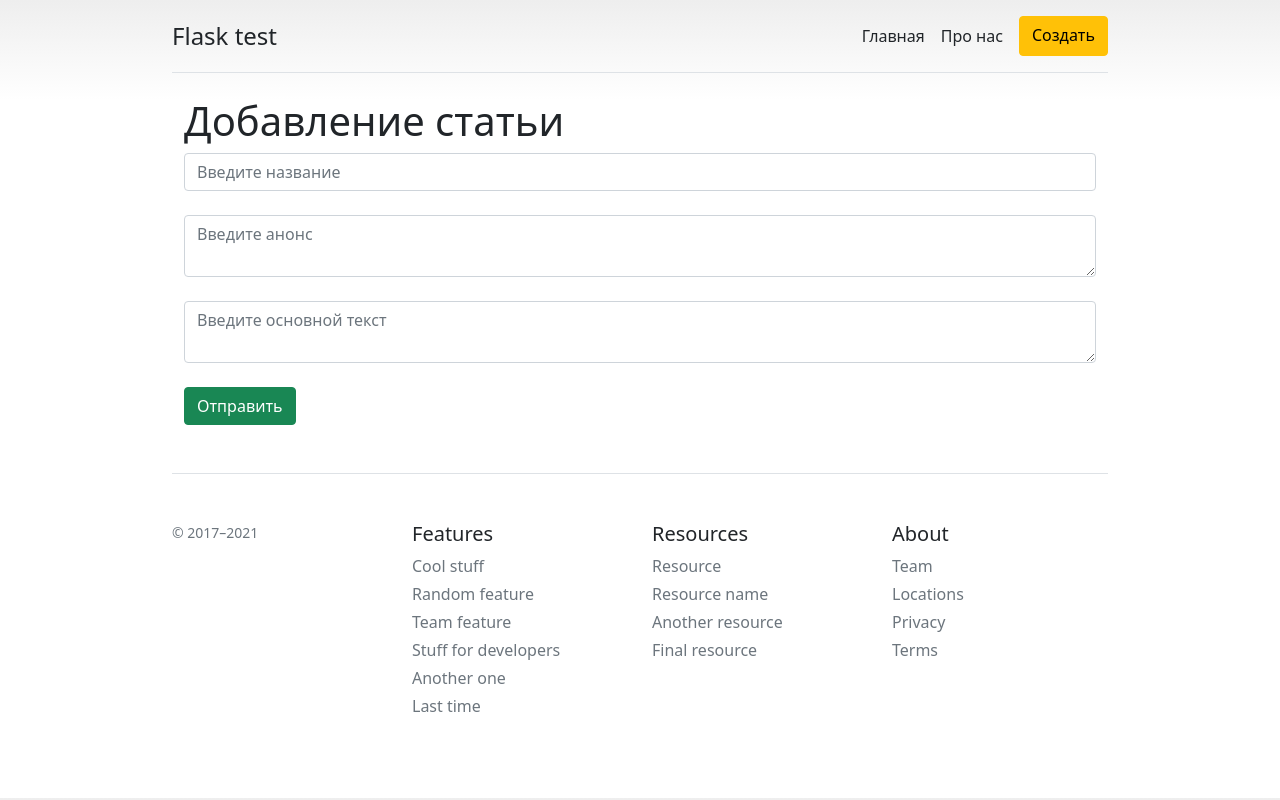
After one commit to deejaymmm/flask_test, a Flask app: page /create-article in a window 1280 px wide. The commit adds this page. Run offline with Flask 2, Linux system fonts and the light colour scheme; some libraries are stand-ins or nearby versions.

Commit message:
lesson 3

```diff
--- a/app.py
+++ b/app.py
@@ -1,6 +1,22 @@
-from flask import Flask, render_template, url_for
+from flask import Flask, render_template, url_for, request, redirect
+from flask_sqlalchemy import SQLAlchemy
+from datetime import datetime
 
 app = Flask(__name__)
+app.config['SQLALCHEMY_DATABASE_URI'] = 'sqlite:///blog.db'
+app.config['SQLALCHEMY_TRACK_MODIFICATIONS'] = False
+db = SQLAlchemy(app)
+
+
+class Article(db.Model):
+    id = db.Column(db.Integer, primary_key=True)
+    title = db.Column(db.String(100), nullable=False)
+    intro = db.Column(db.String(300), nullable=False)
+    text = db.Column(db.Text, nullable=False)
+    date = db.Column(db.DateTime, default=datetime.utcnow)
+
+    def __repr__(self):
+        return '<Article %r>' % self.id
 
 
 @app.route('/')
@@ -14,9 +30,23 @@ def about():
     return render_template("about.html")
 
 
-@app.route('/user/<string:name>/<int:id>')
-def user(name, id):
-    return "User page: " + name + " - " + str(id)
+@app.route('/create-article', methods=['POST', 'GET'])
+def create_article():
+    if request.method == 'POST':
+        title = request.form['title']
+        intro = request.form['intro']
+        text = request.form['text']
+
+        article = Article(title=title, intro=intro, text=text)
+
+        try:
+            db.session.add(article)
+            db.session.commit()
+            return redirect('/')
+        except:
+            return "Придобавлении статьи произошла ошибка"
+    else:
+        return render_template("create-article.html")
 
 
 if __name__ == "__main__":
--- a/templates/base.html
+++ b/templates/base.html
@@ -3,8 +3,8 @@
   <head>
     <meta charset="utf-8">
     <link rel="stylesheet" href="{{ url_for('static', filename='css/main.css') }}">
+    <link rel="stylesheet" href="{{ url_for('static', filename='../static/css/bootstrap.min.css') }}">
     <link rel="stylesheet" href="https://stackpath.bootstrapcdn.com/bootstrap/4.5.2/css/bootstrap.min.css">
-    <link rel="stylesheet" href="../static/css/bootstrap.min.css">
     <meta name="viewport" content="width=device-width, initial-scale=1">
     <meta name="description" content="">
     <meta name="author" content="Mark Otto, Jacob Thornton, and Bootstrap contributors">
@@ -57,6 +57,7 @@
         <nav class="d-inline-flex mt-2 mt-md-0 ms-md-auto">
           <a class="me-3 py-2 text-dark text-decoration-none" href="/">Главная</a>
           <a class="me-3 py-2 text-dark text-decoration-none" href="/about">Про нас</a>
+          <a class="btn btn-warning" href="/create-article">Создать</a>
         </nav>
       </header>
 
--- /dev/null
+++ b/templates/create-article.html
@@ -0,0 +1,17 @@
+{% extends 'base.html' %}
+
+{% block title %}
+Страница про нас
+{% endblock %}
+
+{% block body %}
+<div class="container">
+    <h1>Добавление статьи</h1>
+    <form method="post">
+        <input type="text" name="title" id="title" class="form-control" placeholder="Введите название"><br>
+        <textarea name="intro" id="intro" class="form-control" placeholder="Введите анонс"></textarea><br>
+        <textarea name="text" id="text" class="form-control" placeholder="Введите основной текст"></textarea><br>
+        <input type="submit" class="btn btn-success" value="Отправить">
+    </form>
+</div>
+{% endblock %}
--- a/templates/index.html
+++ b/templates/index.html
@@ -120,4 +120,5 @@
         </tbody>
       </table>
     </div>
-  </main>{% endblock %}
+  </main>
+{% endblock %}
```
Also changed, not shown: blog.db (added).
